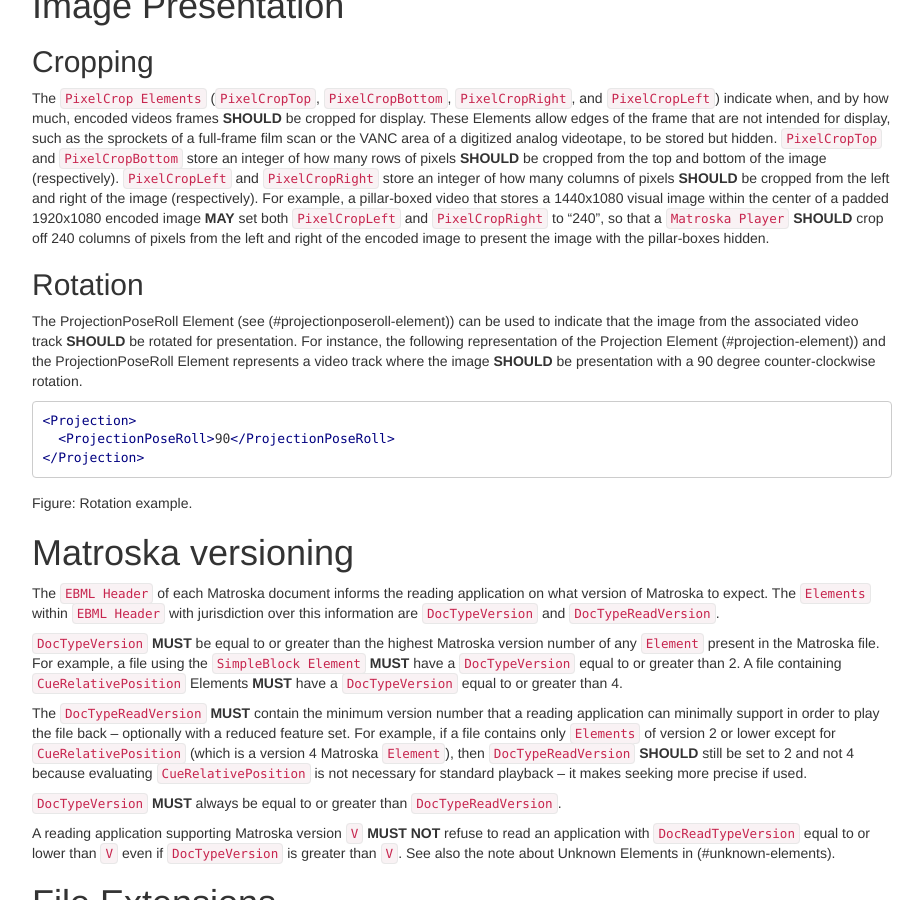
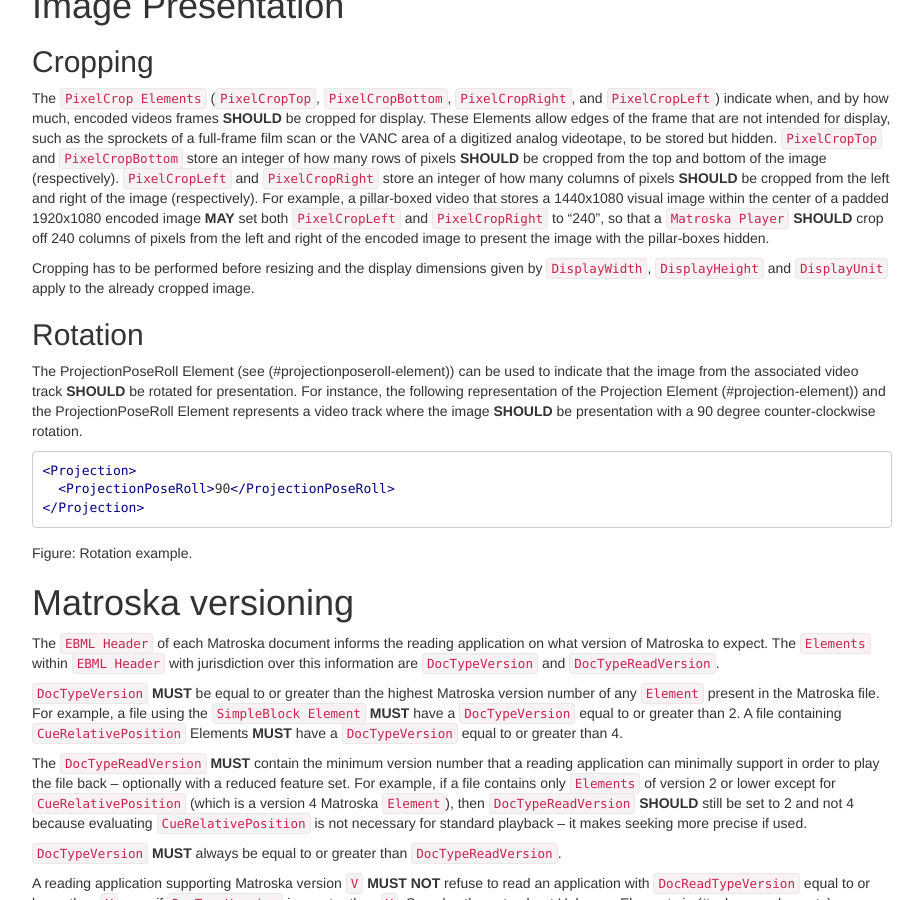
Before and after one commit to ietf-wg-cellar/matroska-specification, a Jekyll site: the page built from notes.md, in a window 1280 px wide and 900 px high, scrolled down 5853 px. Shown: the whole window, without its empty margins (273-1196 px from the left). Built offline with Jekyll 4.4.1, drawn with Linux system fonts in a browser that asks for light colours.

Commit message:
Readd order of cropping and resizing
Lost in 3e0347a7b4799087e8e1de309719609aeb9ce58c.

Signed-off-by: Andreas Rheinhardt <andreas.rheinhardt@outlook.com>

```diff
--- a/notes.md
+++ b/notes.md
@@ -400,6 +400,9 @@ rows of pixels **SHOULD** be cropped from the top and bottom of the image (respe
  1920x1080 encoded image **MAY** set both `PixelCropLeft` and `PixelCropRight` to "240",
  so that a `Matroska Player` **SHOULD** crop off 240 columns of pixels from the left and
  right of the encoded image to present the image with the pillar-boxes hidden.
+
+Cropping has to be performed before resizing and the display dimensions given by
+ `DisplayWidth`, `DisplayHeight` and `DisplayUnit` apply to the already cropped image.
 
 ## Rotation
 
```
